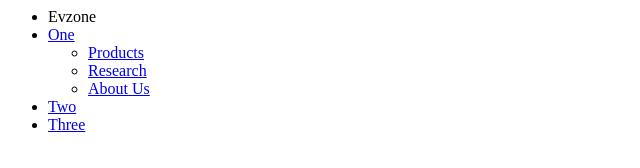
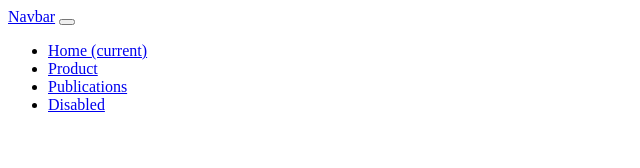
Before and after one commit to getevzone/getevzone.github.io, a plain HTML site: page index.html in a window 1280 px wide. Shown: the whole page, without its empty margins (0-640 px from the left). Drawn offline with Linux system fonts and the light colour scheme.

Commit message:
Update index.html

```diff
--- a/index.html
+++ b/index.html
@@ -1,22 +1,22 @@
-<div class="top-bar">
-  <div class="top-bar-left">
-    <ul class="dropdown menu" data-dropdown-menu>
-      <li class="menu-text"> Evzone </li>
-      <li>
-        <a href="#">One</a>
-        <ul class="menu vertical">
-          <li><a href="#">Products </a></li>
-          <li><a href="#">Research </a></li>
-          <li><a href="#">About Us</a></li>
-        </ul>
+<nav class="navbar navbar-expand-lg navbar-light bg-light">
+  <a class="navbar-brand" href="#">Navbar</a>
+  <button class="navbar-toggler" type="button" data-toggle="collapse" data-target="#navbarNav" aria-controls="navbarNav" aria-expanded="false" aria-label="Toggle navigation">
+    <span class="navbar-toggler-icon"></span>
+  </button>
+  <div class="collapse navbar-collapse" id="navbarNav">
+    <ul class="navbar-nav">
+      <li class="nav-item active">
+        <a class="nav-link" href="#">Home <span class="sr-only">(current)</span></a>
       </li>
-      <li><a href="#">Two</a></li>
-      <li><a href="#">Three</a></li>
+      <li class="nav-item">
+        <a class="nav-link" href="#">Product </a>
+      </li>
+      <li class="nav-item">
+        <a class="nav-link" href="#">Publications</a>
+      </li>
+      <li class="nav-item">
+        <a class="nav-link disabled" href="#">Disabled</a>
+      </li>
     </ul>
   </div>
-  <div class="top-bar-right">
-    <ul class="menu">
-
-    </ul>
-  </div>
-</div>
+</nav>
```
